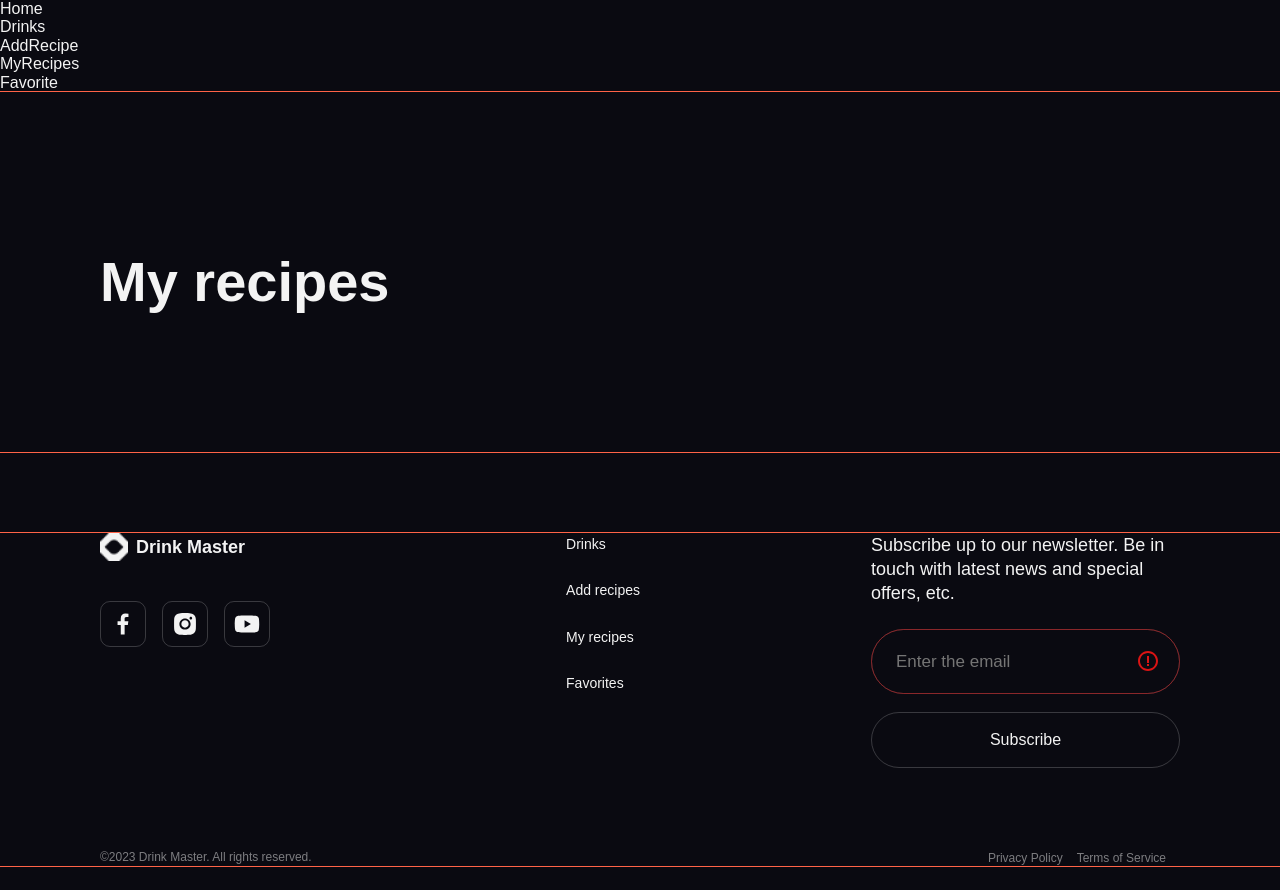
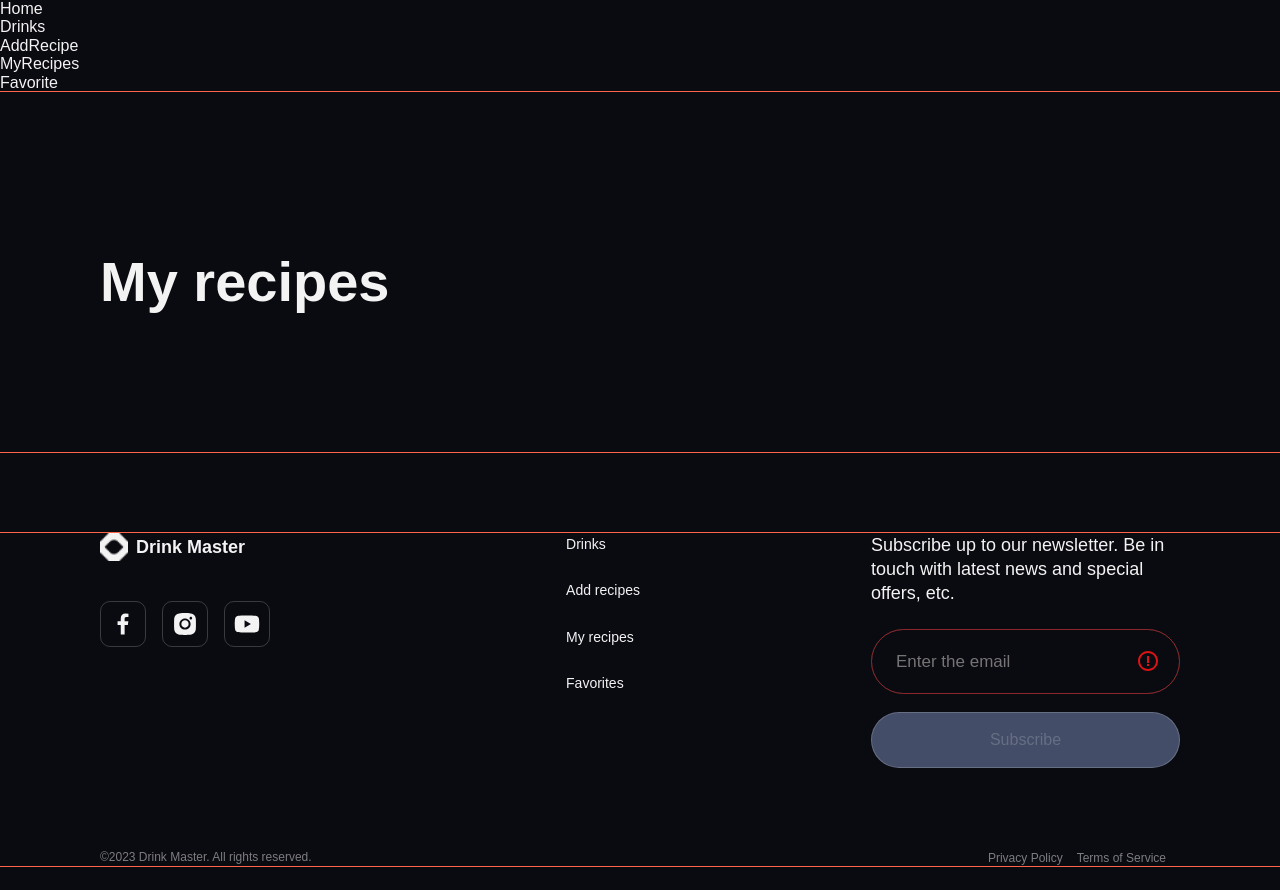
Before and after one commit to DisRachik/frontend-create-cocktail, a React (Create React App) app: page /frontend-create-cocktail/my in a window 1280 px wide. Built offline with nearby package versions, Linux system fonts and the light colour scheme.

Commit message:
fix: path for favicon

```diff
--- a/public/index.html
+++ b/public/index.html
@@ -9,12 +9,12 @@
       name="description"
       content="The website allows you to choose a cocktail recipe from the already saved and most popular ones, save and share your own cocktail recipes."
     />
-    <link rel="apple-touch-icon" href="%PUBLIC_URL%/logo192.png" />
+    <!-- <link rel="apple-touch-icon" href="%PUBLIC_URL%/logo192.png" /> -->
     <!--
       manifest.json provides metadata used when your web app is installed on a
       user's mobile device or desktop. See https://developers.google.com/web/fundamentals/web-app-manifest/
     -->
-    <link rel="manifest" href="%PUBLIC_URL%/manifest.json" />
+    <!-- <link rel="manifest" href="%PUBLIC_URL%/manifest.json" /> -->
     <!--
       Notice the use of %PUBLIC_URL% in the tags above.
       It will be replaced with the URL of the `public` folder during the build.
--- a/src/components/SubscribeForm/SubscribeForm.jsx
+++ b/src/components/SubscribeForm/SubscribeForm.jsx
@@ -50,7 +50,7 @@ export const SubscribeForm = () => {
           checkMessage="This is valid email"
         />
 
-        <Button transparent={true} minWidth={'100%'} minHeight="56px">
+        <Button disabled transparent={true} minWidth={'100%'} minHeight="56px">
           Subscribe
         </Button>
       </form>
--- a/src/components/shared/Button/Button.jsx
+++ b/src/components/shared/Button/Button.jsx
@@ -2,6 +2,7 @@ import PropTypes from 'prop-types';
 import { StyledButton } from './Button.styled';
 
 export const Button = ({
+  disabled,
   minWidth,
   minHeight,
   transparent,
@@ -10,6 +11,7 @@ export const Button = ({
 }) => {
   return (
     <StyledButton
+      disabled={disabled}
       minWidth={minWidth}
       minHeight={minHeight}
       transparent={transparent}
--- a/src/components/shared/Button/Button.styled.jsx
+++ b/src/components/shared/Button/Button.styled.jsx
@@ -56,6 +56,7 @@ export const StyledButton = styled.button`
   &:disabled {
     color: ${theme.colors.transparentLight};
     background-color: ${theme.colors.steelBlue};
+    box-shadow: none;
     cursor: not-allowed;
   }
 `;
```
Also changed, not shown: public/logo192.png (renamed from public/apple-touch-icon.png), public/manifest.json.
